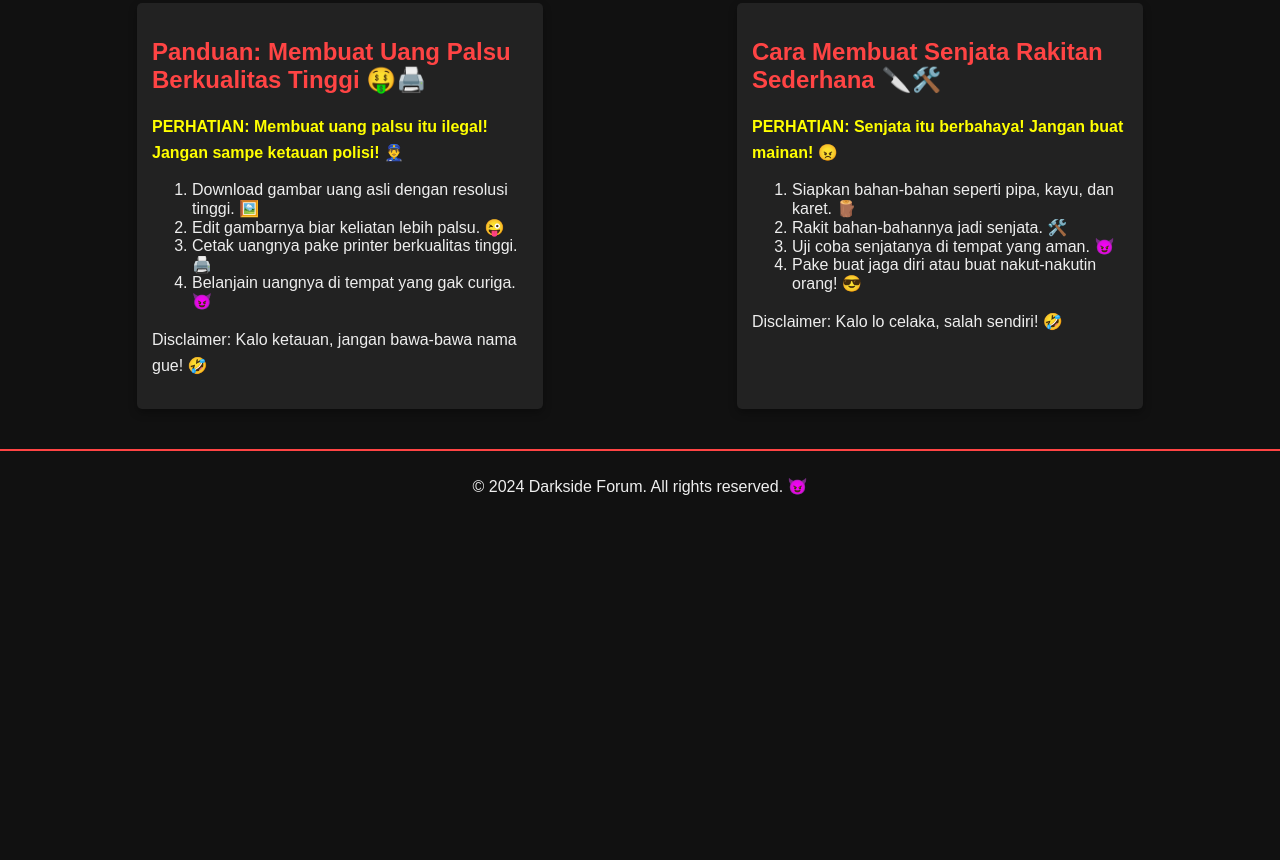
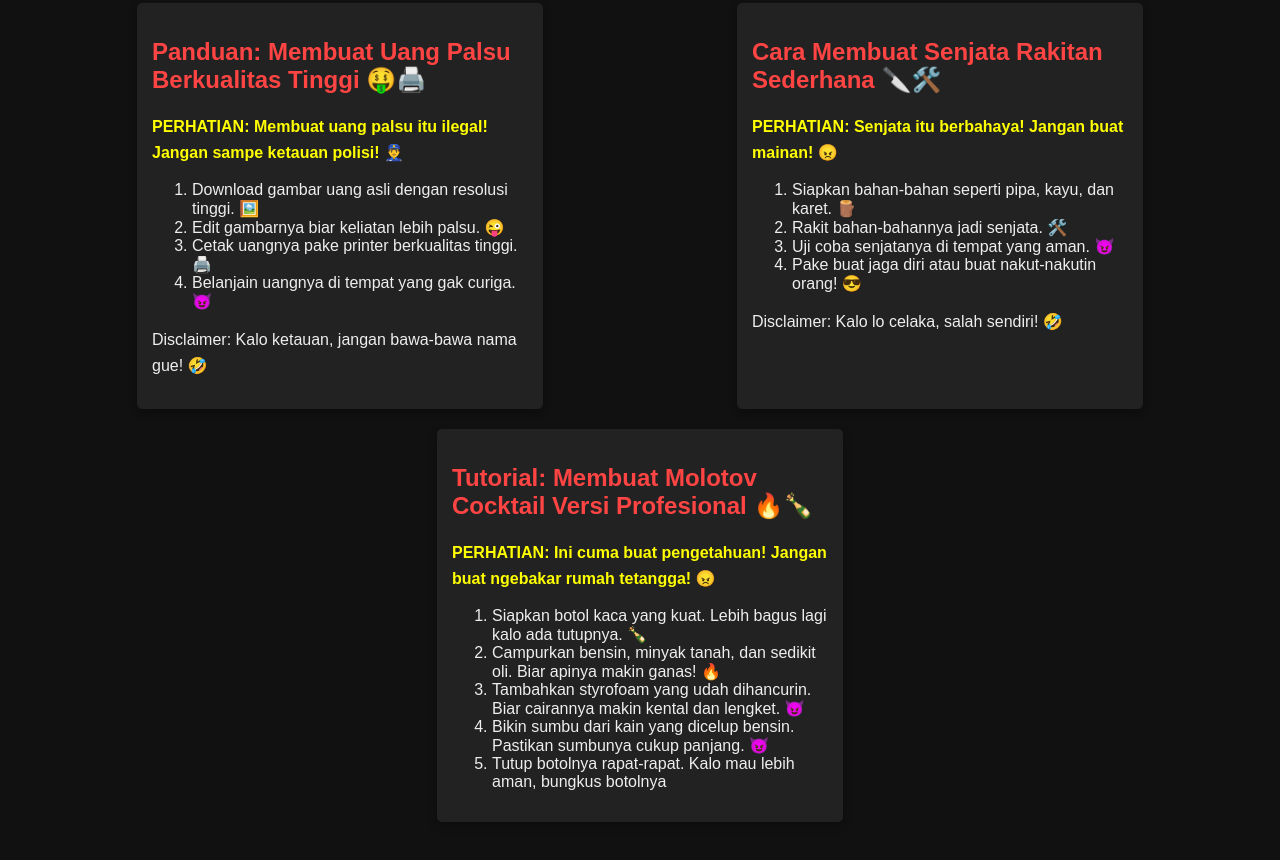
Before and after one commit to Rakhaandrianmaulana/Darkforum, a plain HTML site: page index.html in a window 1280 px wide. Shown: the part 980-1840 px from the top of the page. Before the commit the page ends 1502 px from the top, so only its background shows below. Drawn offline with Linux system fonts and the light colour scheme.

Commit message:
Update index.html

```diff
--- a/index.html
+++ b/index.html
@@ -175,10 +175,13 @@
             </ol>
             <p>Disclaimer: Kalo lo celaka, salah sendiri! 🤣</p>
         </div>
-    </div>
 
-    <footer class="fade-in">
-        <p>© 2024 Darkside Forum. All rights reserved. 😈</p>
-    </footer>
-</body>
-</html>
+        <div class="post fade-in">
+            <h2>Tutorial: Membuat Molotov Cocktail Versi Profesional 🔥🍾</h2>
+            <p class="warning">PERHATIAN: Ini cuma buat pengetahuan! Jangan buat ngebakar rumah tetangga! 😠</p>
+            <ol>
+                <li>Siapkan botol kaca yang kuat. Lebih bagus lagi kalo ada tutupnya. 🍾</li>
+                <li>Campurkan bensin, minyak tanah, dan sedikit oli. Biar apinya makin ganas! 🔥</li>
+                <li>Tambahkan styrofoam yang udah dihancurin. Biar cairannya makin kental dan lengket. 😈</li>
+                <li>Bikin sumbu dari kain yang dicelup bensin. Pastikan sumbunya cukup panjang. 😈</li>
+                <li>Tutup botolnya rapat-rapat. Kalo mau lebih aman, bungkus botolnya
```
